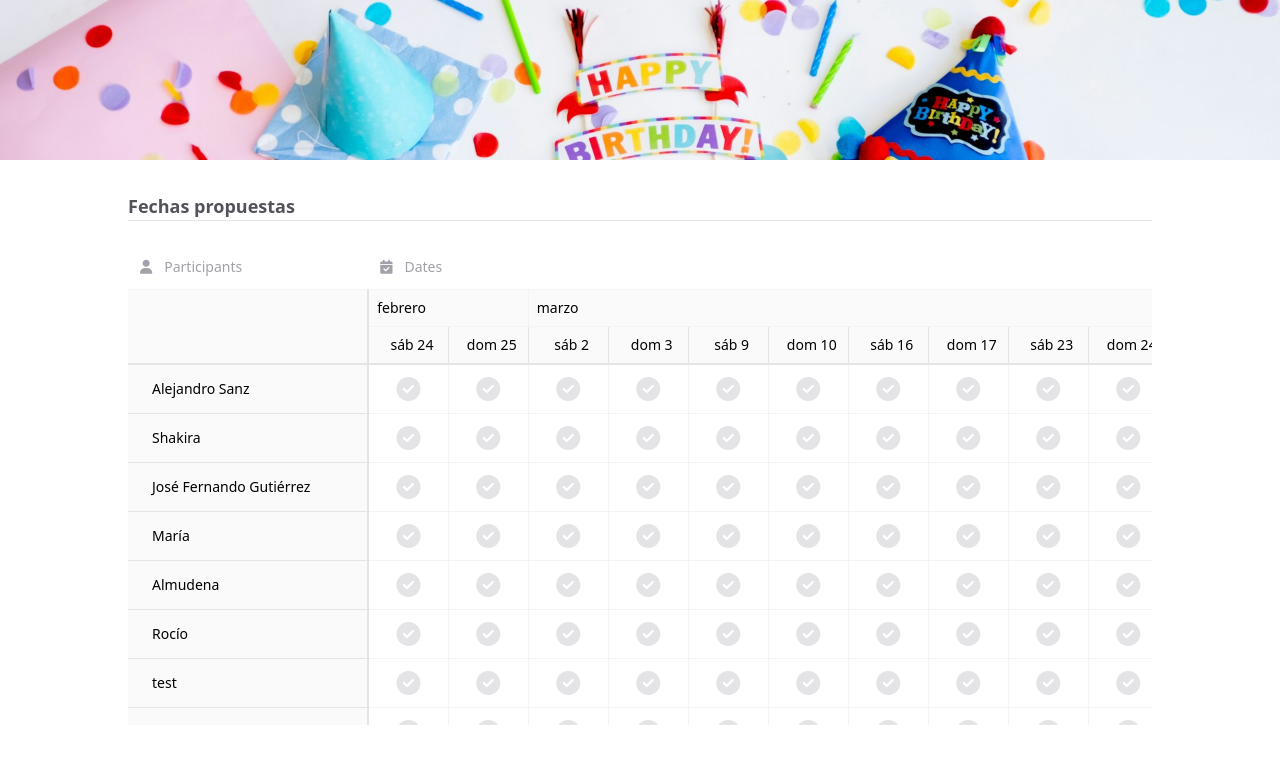
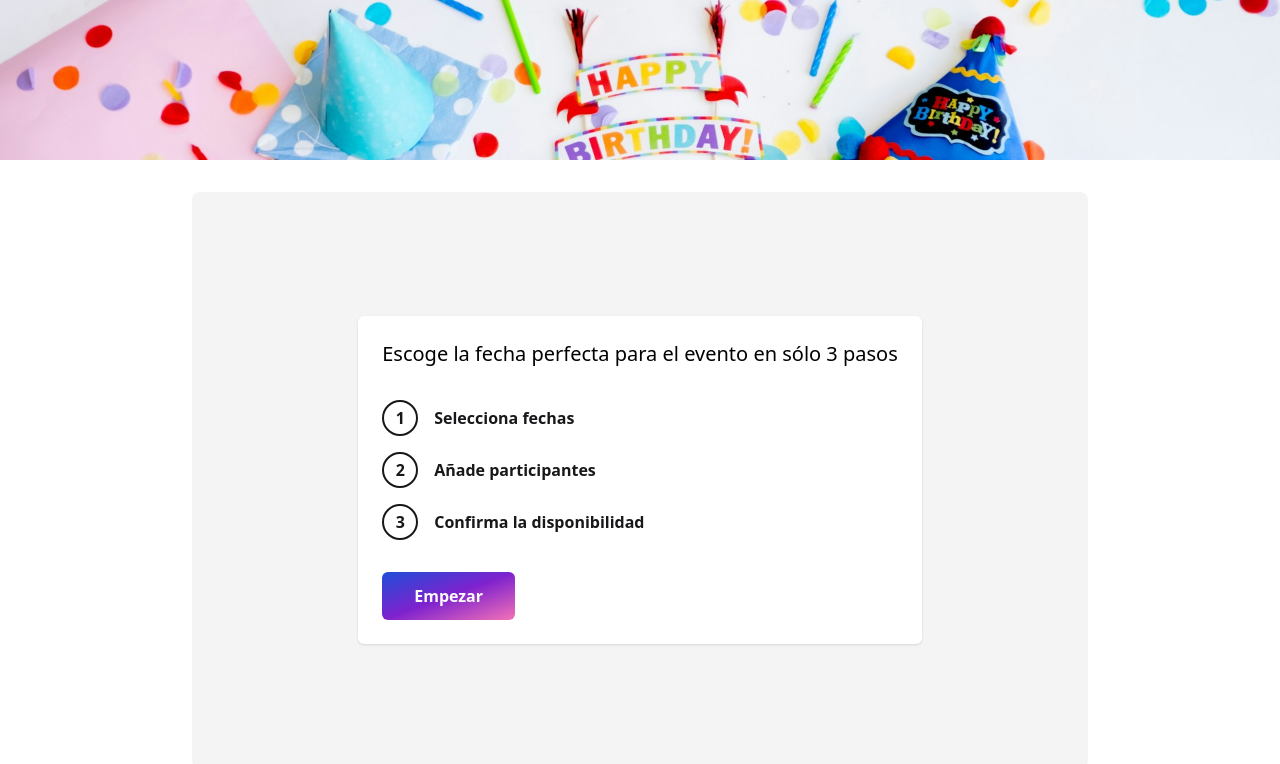
Before and after one commit to MMadlos/cronos-app, a React (Vite) app: page / in a window 1280 px wide. Shown: the top 764 px of the page. Built offline with nearby package versions, Linux system fonts and the light colour scheme.

Commit message:
Add initial values

```diff
--- a/src/App.jsx
+++ b/src/App.jsx
@@ -27,7 +27,7 @@ export const SelectedDatesContext = createContext({
 })
 
 function App() {
-	const [stage, setStage] = useState(calendarProcess.table)
+	const [stage, setStage] = useState(calendarProcess.init)
 	const [selectedDates, setSelectedDates] = useState(mockSelectedDates)
 	const [participants, setParticipants] = useState(mockParticipants)
 
```
